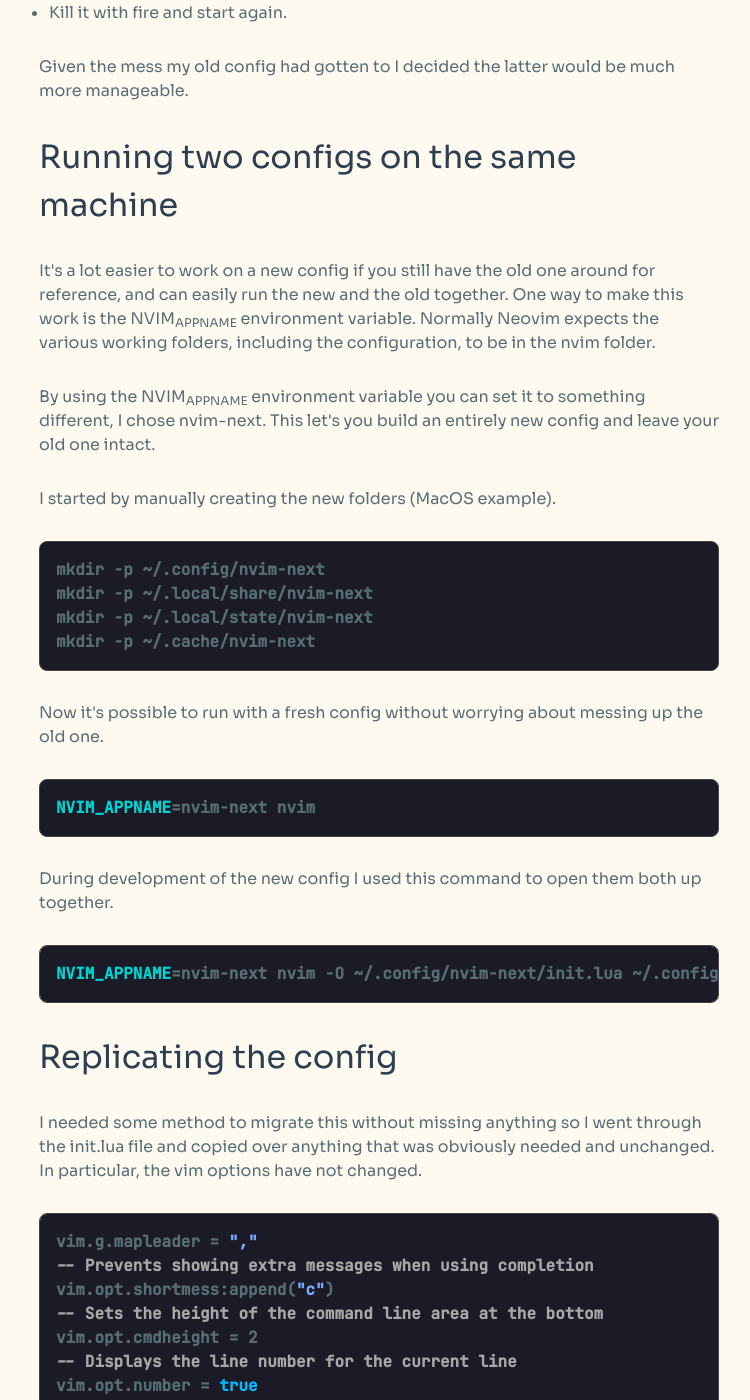
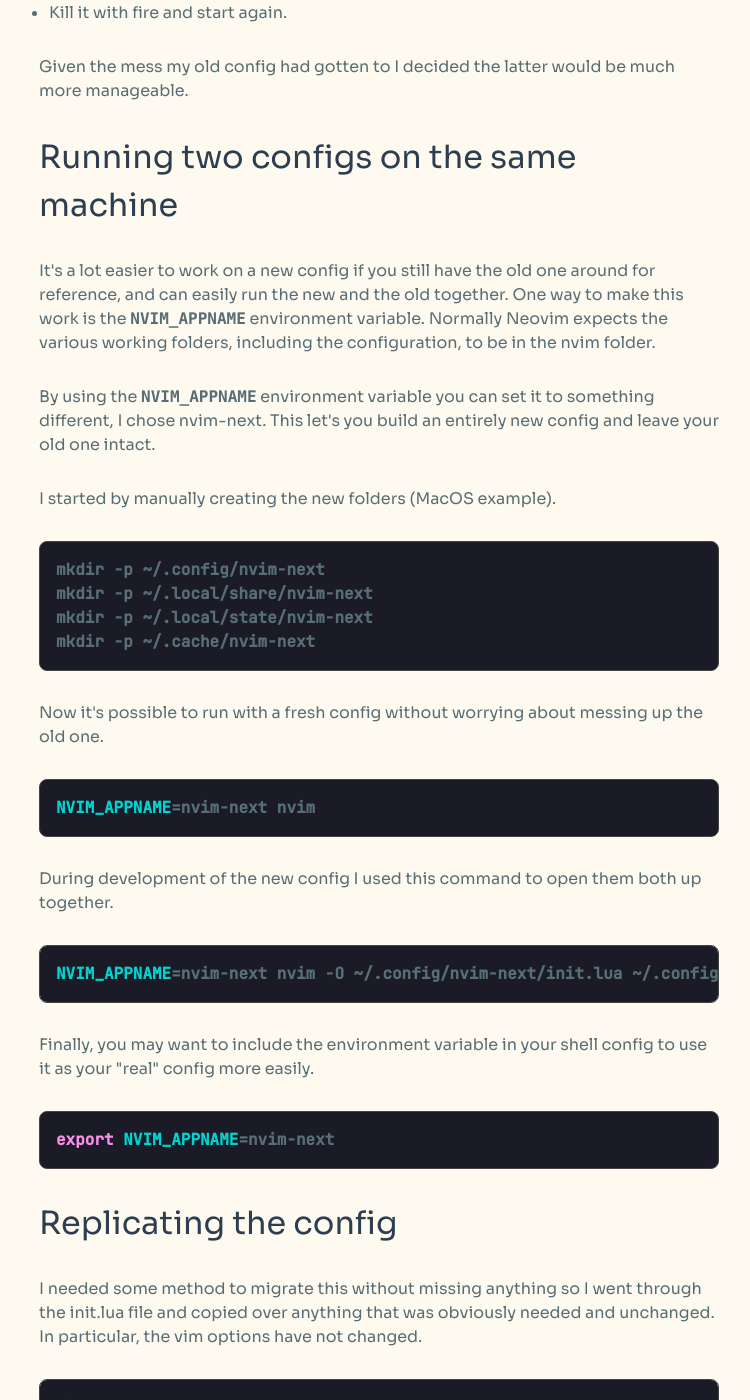
Before and after one commit to justinhj/justinhj.github.io, a Jekyll site: the page built from _posts/2026-04-06-refreshing-your-neovim-config-for-0-12-0.html, in a window 1280 px wide and 1400 px high, scrolled down 1172 px. Shown: the whole window, without its empty margins (261-1011 px from the left). Built offline with Jekyll 4.4.1, drawn with Linux system fonts in a browser that asks for light colours; some of the changed text lies outside the part shown.

Commit message:
Fix weird text

```diff
--- a/_posts/2026-04-06-refreshing-your-neovim-config-for-0-12-0.html
+++ b/_posts/2026-04-06-refreshing-your-neovim-config-for-0-12-0.html
@@ -44,11 +44,11 @@
 <h2 id="orge55627f">Running two configs on the same machine</h2>
 <div class="outline-text-2" id="text-orge55627f">
 <p>
-It's a lot easier to work on a new config if you still have the old one around for reference, and can easily run the new and the old together. One way to make this work is the NVIM<sub>APPNAME</sub> environment variable. Normally Neovim expects the various working folders, including the configuration, to be in the nvim folder.
+It's a lot easier to work on a new config if you still have the old one around for reference, and can easily run the new and the old together. One way to make this work is the <code>NVIM_APPNAME</code> environment variable. Normally Neovim expects the various working folders, including the configuration, to be in the nvim folder.
 </p>
 
 <p>
-By using the NVIM<sub>APPNAME</sub> environment variable you can set it to something different, I chose nvim-next. This let's you build an entirely new config and leave your old one intact.
+By using the <code>NVIM_APPNAME</code> environment variable you can set it to something different, I chose nvim-next. This let's you build an entirely new config and leave your old one intact.
 </p>
 
 <p>
@@ -80,8 +80,18 @@
 <pre class="src src-bash"><span style="color: #00d3d0;">NVIM_APPNAME</span>=nvim-next nvim -O ~/.config/nvim-next/init.lua ~/.config/nvim/init.lua
 </pre>
 </div>
+
+<p>
+Finally, you may want to include the environment variable in your shell config to use it as your "real" config more easily.
+</p>
+
+<div class="org-src-container">
+<pre class="src src-bash"><span style="color: #f78fe7;">export</span> <span style="color: #00d3d0;">NVIM_APPNAME</span>=nvim-next
+</pre>
 </div>
 </div>
+</div>
+
 
 <div id="outline-container-org0367c42" class="outline-2">
 <h2 id="org0367c42">Replicating the config</h2>
@@ -385,6 +395,19 @@
 </div>
 </div>
 
+<div id="outline-container-org4f02f78" class="outline-2">
+<h2 id="org4f02f78">Wrapping up</h2>
+<div class="outline-text-2" id="text-org4f02f78">
+<p>
+There are a couple of options once you're happy with the new config. One option is to keep the old config around forever. Another would be to delete it completely.
+</p>
+
+<p>
+For science, on my Windows machine which I mostly use for Gaming and a bit of ML and AI, I completely deleted the old config and replaced it. On my Macbook I keep both for now.
+</p>
+</div>
+</div>
+
 <div id="outline-container-org6a4f83d" class="outline-2">
 <h2 id="org6a4f83d">Conclusion</h2>
 <div class="outline-text-2" id="text-org6a4f83d">
```
Also changed, not shown: org/posts/2026-04-06-refreshing-your-neovim-config-for-0-12-0.org (+15 -2 lines).
